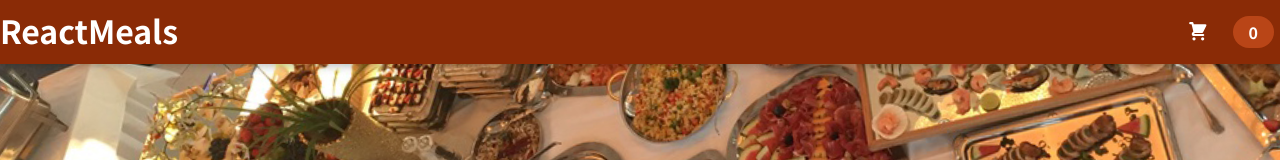
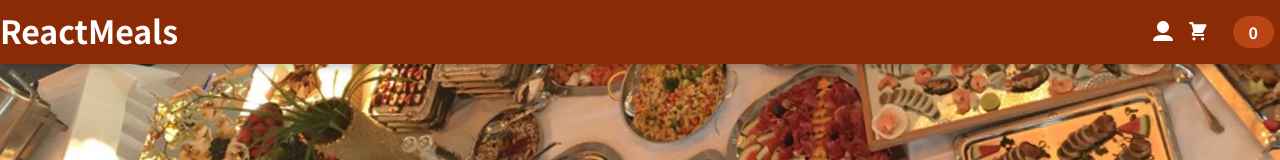
Before and after one commit to catoverhat/food-order, a React (Vite) app: page / in a window 1280 px wide. Shown: the top 160 px of the page. Built offline with nearby package versions, Linux system fonts and the light colour scheme.

Commit message:
Add login icon in header

```diff
--- a/src/components/Layout/Header.jsx
+++ b/src/components/Layout/Header.jsx
@@ -2,13 +2,17 @@ import { Fragment } from 'react';
 import HeaderCartButton from './HeaderCartButton';
 import mealsImage from '../../assets/meals.jpg';
 import classes from './Header.module.css';
+import LoginButton from '../Login/LoginButton'
 
 const Header = (props) => {
   return (
     <Fragment>
       <header className={classes.header}>
         <h1>ReactMeals</h1>
+        <div className={classes['left-side']}>
+        <LoginButton/>
         <HeaderCartButton onClick={props.onShowCart} />
+        </div>
       </header>
       <div className={classes['main-image']}>
         <img src={mealsImage} alt='A table full of delicious food!' />
--- a/src/components/Layout/Header.module.css
+++ b/src/components/Layout/Header.module.css
@@ -14,7 +14,7 @@
   z-index: 10;
 }
 
-.header h1{
+.header h1 {
   height: 50px;
   /* outline: 1px solid #fff; */
   margin: 0px;
@@ -33,3 +33,7 @@
   object-fit: cover;
   transform: rotateZ(-5deg) translateY(-4rem) translateX(-1rem);
 }
+
+.left-side{
+  display: flex;
+}
--- /dev/null
+++ b/src/components/Login/LoginButton.jsx
@@ -0,0 +1,15 @@
+import LoginIcon from "./LoginIcon";
+import classes from './LoginButton.module.css'
+
+const LoginButton = () => {
+  return (
+    <button className={classes['login-button']}>
+
+        <LoginIcon />
+
+
+    </button>
+  );
+};
+
+export default LoginButton;
--- /dev/null
+++ b/src/components/Login/LoginButton.module.css
@@ -0,0 +1,9 @@
+.login-button{
+    width: 36px;
+    background-color: transparent;
+    border: none;
+}
+
+.login-button:hover{
+    outline: 1px #fff solid;
+}
--- /dev/null
+++ b/src/components/Login/LoginIcon.jsx
@@ -0,0 +1,30 @@
+const LoginIcon = () => {
+  return (
+    <svg viewBox="0 0 24 24" fill="none" xmlns="http://www.w3.org/2000/svg">
+      <g id="SVGRepo_bgCarrier" stroke-width="0"></g>
+      <g
+        id="SVGRepo_tracerCarrier"
+        stroke-linecap="round"
+        stroke-linejoin="round"
+      ></g>
+      <g id="SVGRepo_iconCarrier">
+        {" "}
+        <rect width="24" height="24"></rect>{" "}
+        <path
+          fill-rule="evenodd"
+          clip-rule="evenodd"
+          d="M6 8C6 4.68629 8.68629 2 12 2C15.3137 2 18 4.68629 18 8C18 11.3137 15.3137 14 12 14C8.68629 14 6 11.3137 6 8Z"
+          fill="#ffffff"
+        ></path>{" "}
+        <path
+          fill-rule="evenodd"
+          clip-rule="evenodd"
+          d="M5.43094 16.9025C7.05587 16.2213 9.2233 16 12 16C14.771 16 16.9351 16.2204 18.5586 16.8981C20.3012 17.6255 21.3708 18.8613 21.941 20.6587C22.1528 21.3267 21.6518 22 20.9592 22H3.03459C2.34482 22 1.84679 21.3297 2.0569 20.6654C2.62537 18.8681 3.69119 17.6318 5.43094 16.9025Z"
+          fill="#ffffff"
+        ></path>{" "}
+      </g>
+    </svg>
+  );
+};
+
+export default LoginIcon;
```
Lines whose indentation alone changed are shown as unchanged.
